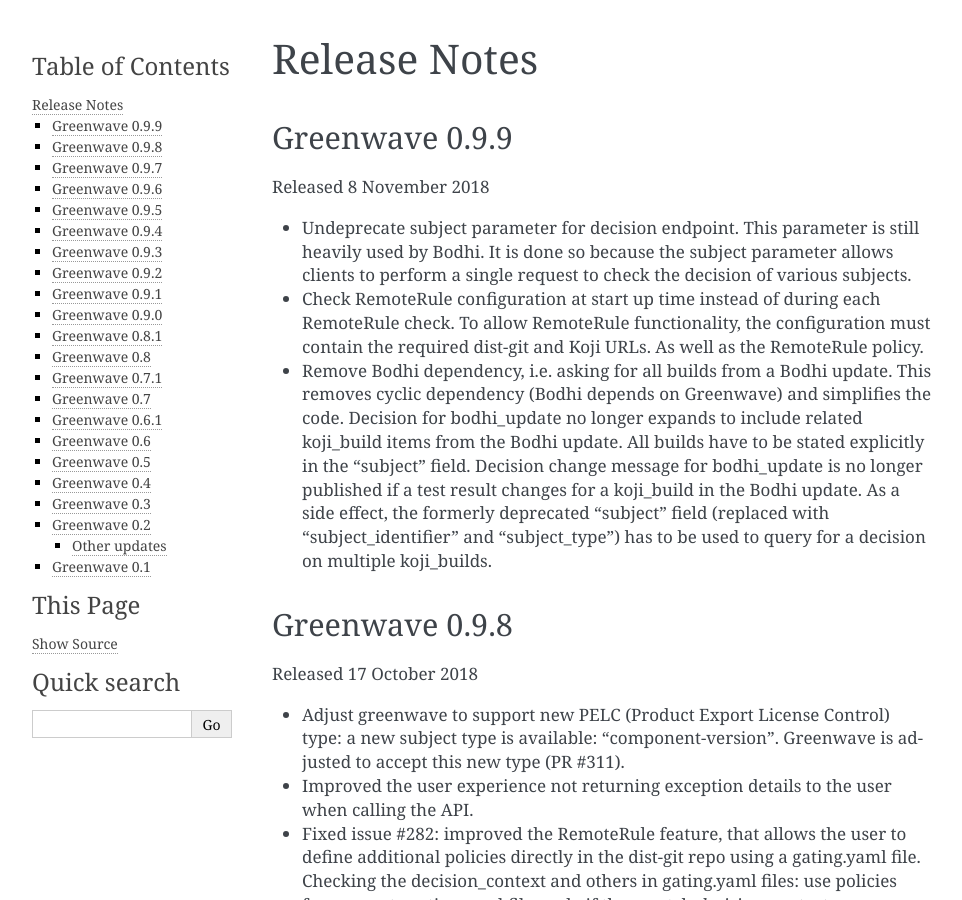
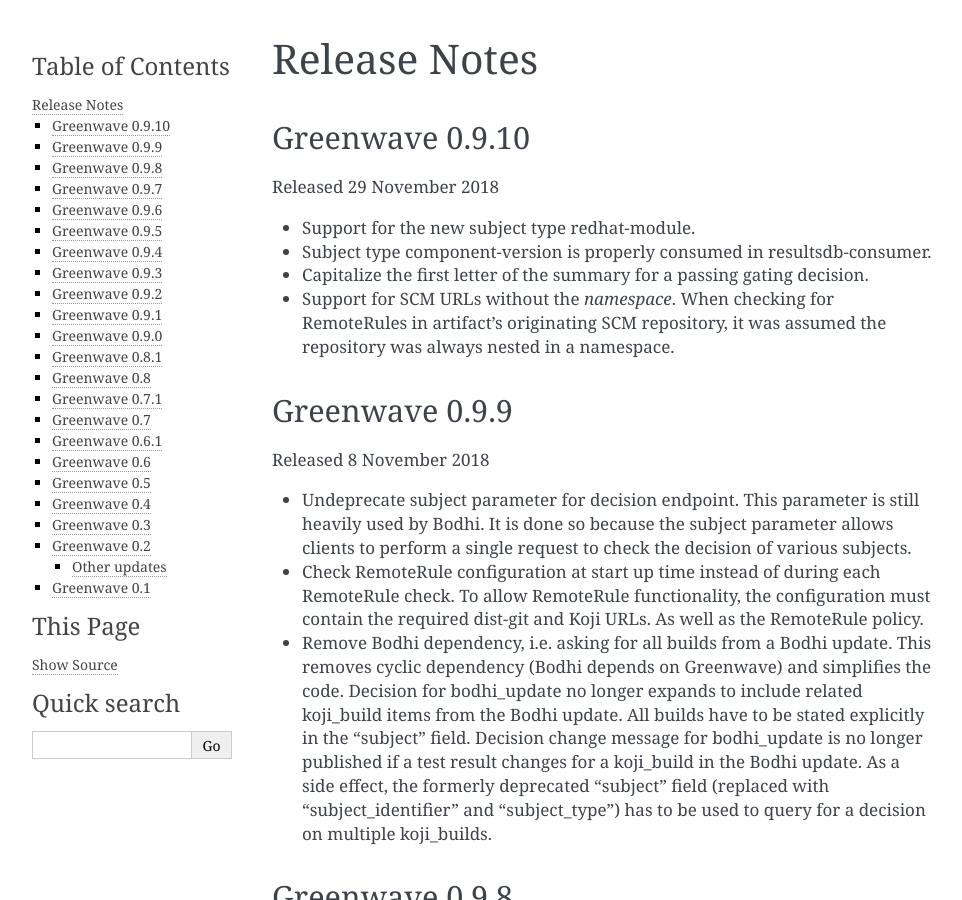
Before and after one commit to release-engineering/greenwave, a Sphinx documentation site: the page built from docs/release-notes.rst, in a window 1280 px wide and 900 px high. Shown: the whole window, without its empty margins (148-1110 px from the left). Built offline with Sphinx 7.4.7, drawn with Linux system fonts in a browser that asks for light colours; pages that are not in the unit, such as notebooks, are missing from menus.

Commit message:
Add release notes for 0.9.10
Signed-off-by: Luiz Carvalho <lucarval@redhat.com>

```diff
--- a/docs/release-notes.rst
+++ b/docs/release-notes.rst
@@ -1,6 +1,22 @@
 =============
 Release Notes
 =============
+
+Greenwave 0.9.10
+================
+
+Released 29 November 2018
+
+* Support for the new subject type redhat-module.
+
+* Subject type component-version is properly consumed in resultsdb-consumer.
+
+* Capitalize the first letter of the summary for a passing gating decision.
+
+* Support for SCM URLs without the `namespace`. When checking for RemoteRules in
+  artifact's originating SCM repository, it was assumed the repository was
+  always nested in a namespace.
+
 
 Greenwave 0.9.9
 ===============
```
